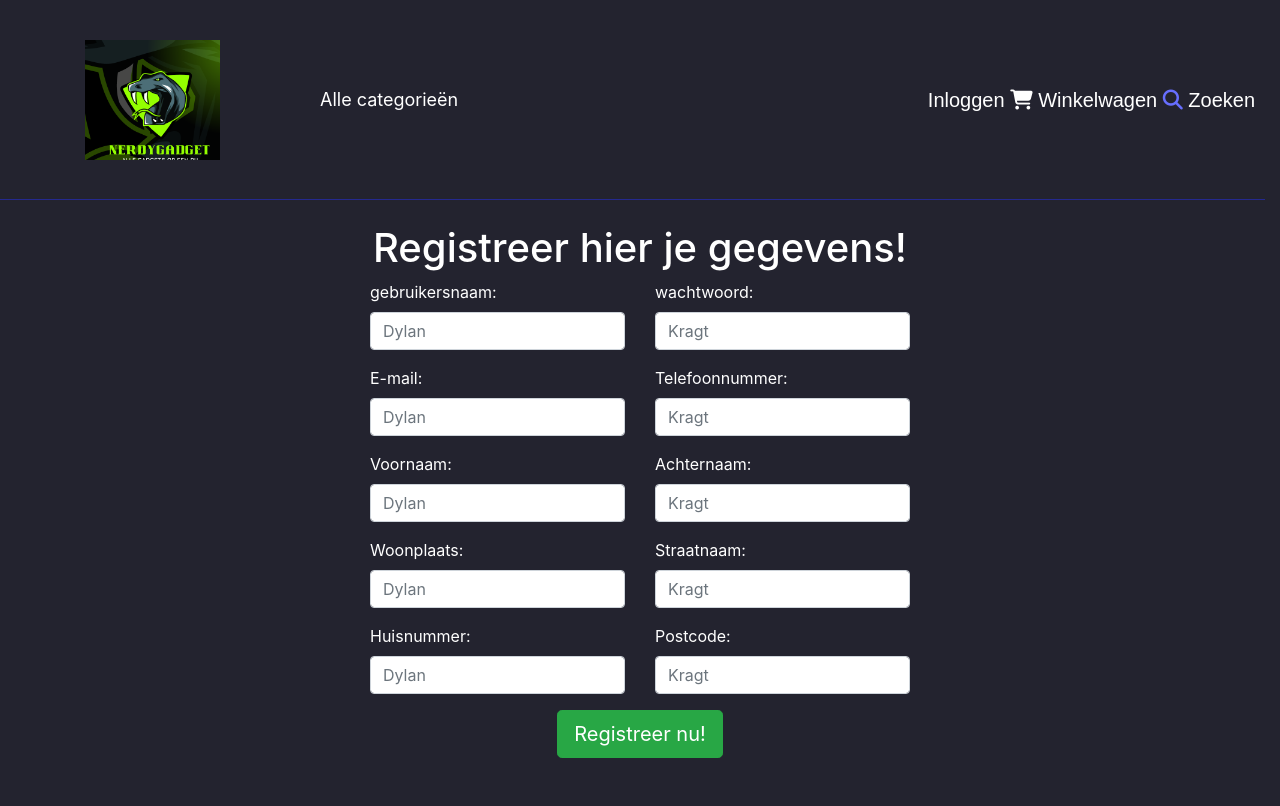
After one commit to 0xDivine/nerdygadget, a PHP site: page /nerdygadgets/registreer.php in a window 1280 px wide. The commit adds this page. Run offline with PHP 8.4, Linux system fonts and the light colour scheme; data that the repository does not hold is empty; some libraries are stand-ins or nearby versions; some web fonts are replaced.

Commit message:
Bijna sprint 5 login af

```diff
--- a/afrekenfuncties.php
+++ b/afrekenfuncties.php
@@ -8,7 +8,7 @@ function maakVerbinding() {
     $host = 'localhost';
     $user = 'root';
     $pass = '';
-    $databasename = "Klantenservice";
+    $databasename = "nerdygadgets";
     $connection = mysqli_connect($host, $user, $pass, $databasename);
     return $connection;
 }
--- a/header.php
+++ b/header.php
@@ -54,6 +54,7 @@ $databaseConnection = connectToDatabase();
                     <li>
                         <a href="browse.php?category_id=<?php print $HeaderStockGroup['StockGroupID']; ?>"
                            class="HrefDecoration"><?php print $HeaderStockGroup['StockGroupName']; ?></a>
+
                     </li>
                     <?php
                 }
@@ -66,6 +67,15 @@ $databaseConnection = connectToDatabase();
 <!-- code voor US3: zoeken -->
 <ul id="ul-class-navigation">
             <li>
+                <?php
+
+                if (isset($_SESSION["klantid"]) && $_SESSION["klantid"]!=""){ ?>
+                <a href="uitloggen.php" class="HrefDecoration">Uitloggen</a>
+
+                <?php } else{ ?>
+                <a href="login.php" class="HrefDecoration">Inloggen</a>
+
+                <?php } ?>
 
                 <a href="cart.php" class="HrefDecoration"><i class="fas fa-shopping-cart"></i> Winkelwagen</a>
 
@@ -76,7 +86,6 @@ $databaseConnection = connectToDatabase();
             </li>
         </ul>
 
-
 <!-- einde code voor US3 zoeken -->
     </div>
     <div class="row" id="Content">
--- /dev/null
+++ b/registreer.php
@@ -0,0 +1,111 @@
+<?php
+include "./header.php";
+?>
+
+
+
+<!doctype html>
+<html lang="en">
+<head>
+    <meta charset="UTF-8">
+    <meta name="viewport"
+          content="width=device-width, user-scalable=no, initial-scale=1.0, maximum-scale=1.0, minimum-scale=1.0">
+    <meta http-equiv="X-UA-Compatible" content="ie=edge">
+    <title>Document</title>
+</head>
+<body>
+
+<div class="container">
+    <!--    <span class="border border-warning">-->
+
+    <!-- action="https://www.ideal.nl/demo/?screens=dskweb"-->
+    <br>
+    <form <?php isset($_POST) ?> action="registratiegegevens.php" method="post">
+
+        <div class="row justify-content-center">
+            <h1>Registreer hier je gegevens!</h1>
+        </div>
+
+        <!-- dit is de rij van gebruikersnaam en wachtwoord.-->
+        <div class="row justify-content-center">
+
+            <div class="form-group col-md-3">
+                <label for="voornaam">gebruikersnaam:</label>
+                <input type="text" class="form-control" name="gebruikersnaam" placeholder="Dylan" required>
+            </div>
+            <div class="form-group col-md-3">
+                <label for="achternaam">wachtwoord:</label>
+                <input type="text" class="form-control" name="wachtwoord" placeholder="Kragt" required>
+            </div>
+
+        </div>
+
+        <!-- dit is de rij van Email en telefoonnummer.-->
+        <div class="row justify-content-center">
+
+            <div class="form-group col-md-3">
+                <label for="voornaam">E-mail:</label>
+                <input type="text" class="form-control" name="email" placeholder="Dylan" required>
+            </div>
+            <div class="form-group col-md-3">
+                <label for="achternaam">Telefoonnummer:</label>
+                <input type="text" class="form-control" name="telefoonnummer" placeholder="Kragt" required>
+            </div>
+
+        </div>
+
+        <!-- dit is de rij van voornaam en achternaam.-->
+        <div class="row justify-content-center">
+
+            <div class="form-group col-md-3">
+                <label for="voornaam">Voornaam:</label>
+                <input type="text" class="form-control" name="voornaam" placeholder="Dylan" required>
+            </div>
+            <div class="form-group col-md-3">
+                <label for="achternaam">Achternaam:</label>
+                <input type="text" class="form-control" name="achternaam" placeholder="Kragt" required>
+            </div>
+
+        </div>
+
+        <!-- dit is de rij van Woonplaats en Straatnaam.-->
+        <div class="row justify-content-center">
+
+            <div class="form-group col-md-3">
+                <label for="voornaam">Woonplaats:</label>
+                <input type="text" class="form-control" name="woonplaats" placeholder="Dylan" required>
+            </div>
+            <div class="form-group col-md-3">
+                <label for="achternaam">Straatnaam:</label>
+                <input type="text" class="form-control" name="straatnaam" placeholder="Kragt" required>
+            </div>
+
+        </div>
+
+        <!-- dit is de rij van huisnummer  en postcode.-->
+        <div class="row justify-content-center">
+
+            <div class="form-group col-md-3">
+                <label for="voornaam">Huisnummer:</label>
+                <input type="text" class="form-control" name="huisnummer" placeholder="Dylan" required>
+            </div>
+            <div class="form-group col-md-3">
+                <label for="achternaam">Postcode:</label>
+                <input type="text" class="form-control" name="postcode" placeholder="Kragt" required>
+            </div>
+
+        </div>
+
+        <div class="row justify-content-center">
+
+            <button type="submit" class="btn btn-success btn-lg">Registreer nu!</button>
+        </div>
+        <br>
+        <br>
+
+    </form>
+
+</div>
+
+</body>
+</html>
--- /dev/null
+++ b/uitloggen.php
@@ -0,0 +1,5 @@
+<?php
+session_start();
+session_destroy();
+
+header('Location: index.php');
```
Also changed, not shown: cart.php (+12 -4 lines), gegevensinvullen.php (+4 -12 lines), login.php (added, +61 -0 lines), logincheck.php (added, +39 -0 lines), registratiegegevens.php (added, +36 -0 lines).
